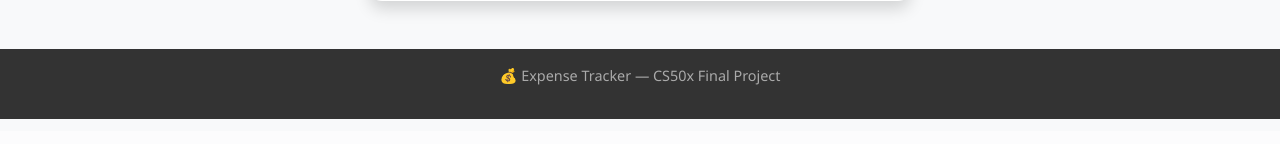
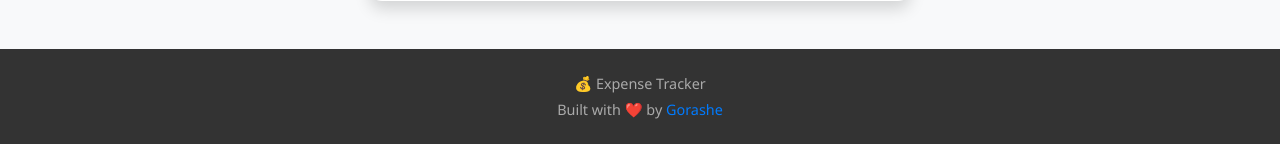
Before and after one commit to qurashi512/Expense-Tracker, a Flask app: page /add in a window 1280 px wide. Shown: the part 669-813 px from the top of the page. Before the commit the page ends 788 px from the top, so only its background shows below. Run offline with Flask 3, Linux system fonts and the light colour scheme; a user stored in the database is signed in; some libraries are stand-ins or nearby versions.

Commit message:
Add files via upload

```diff
--- a/templates/layout.html
+++ b/templates/layout.html
@@ -10,6 +10,9 @@
 
     <!-- Chart.js -->
     <script src="https://cdn.jsdelivr.net/npm/chart.js"></script>
+
+    <!-- Google Fonts -->
+    <link href="https://fonts.googleapis.com/css2?family=Plus+Jakarta+Sans:wght@400;600;700&display=swap" rel="stylesheet">
 
     <!-- Custom CSS -->
     <link rel="stylesheet" href="/static/styles.css">
@@ -61,8 +64,14 @@
     </div>
 
     <!-- Footer -->
-    <footer class="text-center py-3 mt-5">
-        <p>💰 Expense Tracker — CS50x Final Project</p>
+    <footer class="site-footer text-center py-4 mt-5">
+        <div class="footer-inner">
+            <p class="footer-title mb-1">💰 Expense Tracker</p>
+            <p class="footer-brand mb-0">
+                Built with ❤️ by
+                <a href="https://github.com/qurashi512" target="_blank" class="gorashe-link">Gorashe</a>
+            </p>
+        </div>
     </footer>
 
     <!-- Bootstrap JS -->
```
